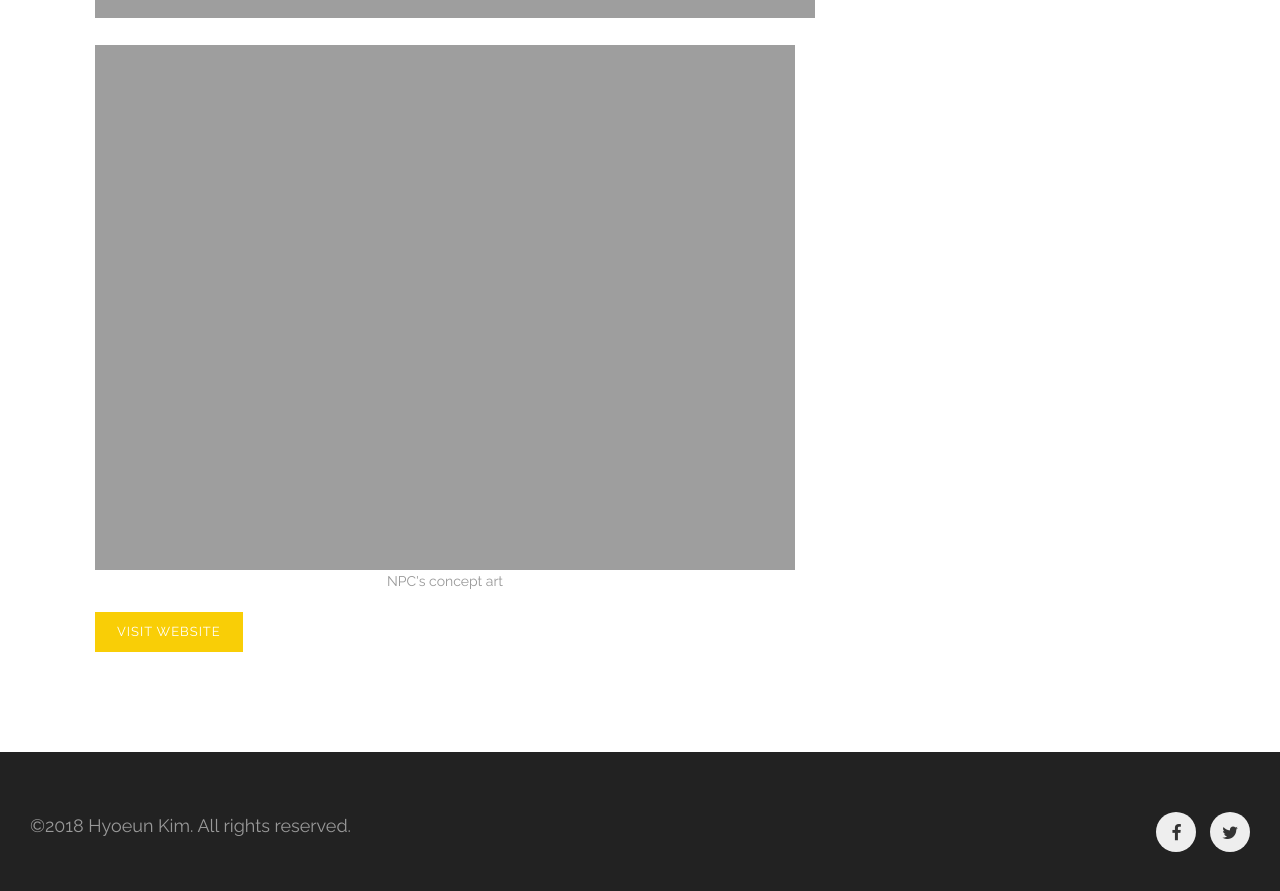
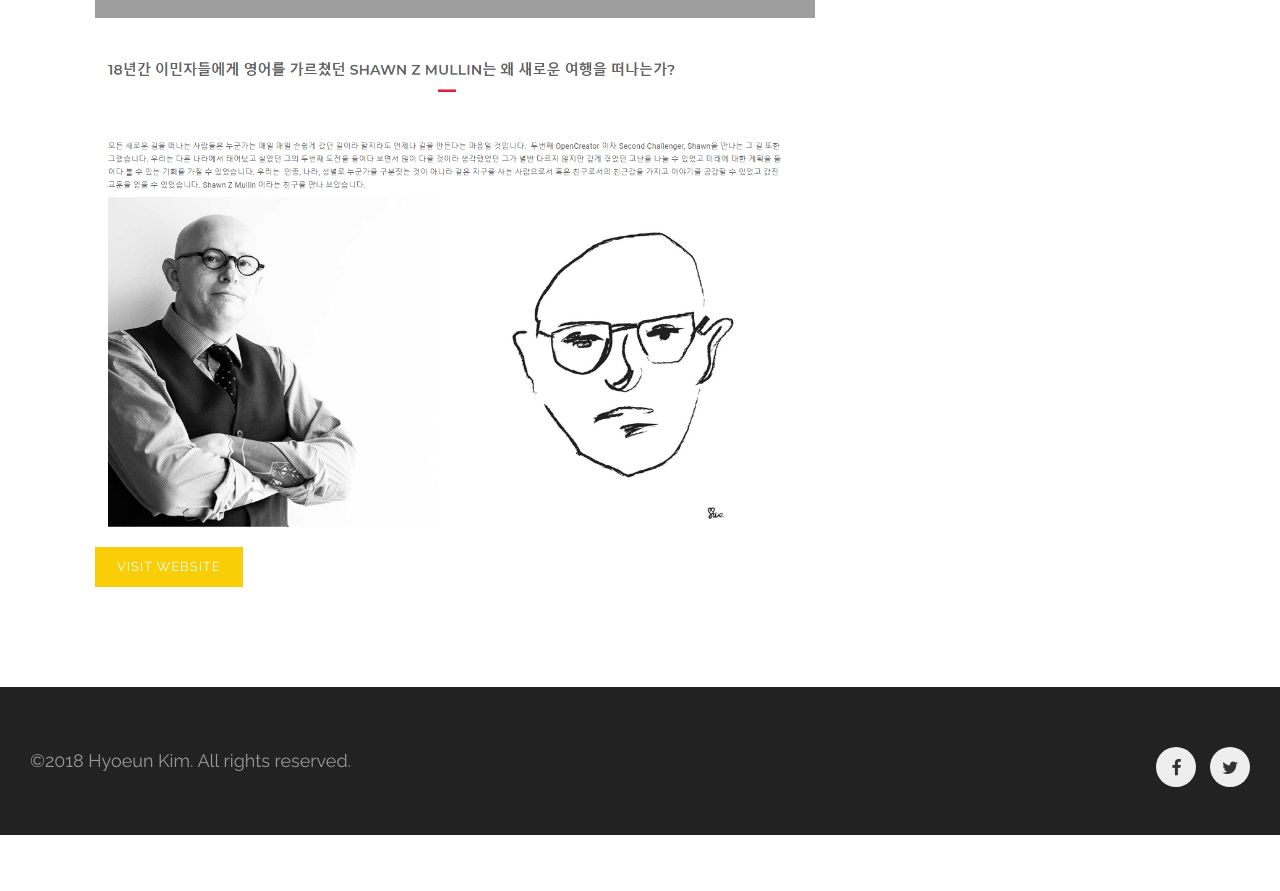
Before and after one commit to hyoeunK/hyoeunK.github.io, a Jekyll site: the page built from portfolio-item_open.html, in a window 1280 px wide and 900 px high, scrolled down 1595 px. Shown: the top 891 px of the window. Built offline with Jekyll 4.4.1, drawn with Linux system fonts in a browser that asks for light colours; after the commit the page ends 2430 px from its top, so only the background shows below that; grey boxes are pictures that could not be loaded.

Commit message:
interview

```diff
--- a/portfolio-item_open.html
+++ b/portfolio-item_open.html
@@ -65,8 +65,8 @@ images:
 
       <div class="image123">
           <div style="float:left;margin-right:5px;">
-              <img src="images/@stock/morban.jpg" height="374" width="700"/>
-              <p style="text-align:center;">NPC's concept art</p>
+              <img src="images/@stock/interview.PNG" height="374" width="700"/>
+              <!-- <p style="text-align:center;">NPC's concept art</p> -->
           </div>
       </div>
           <div class='spacing'></div>
```
Also changed, not shown: images/@stock/interview.PNG (added).
